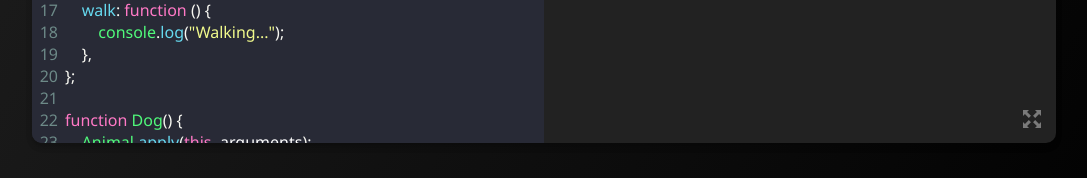
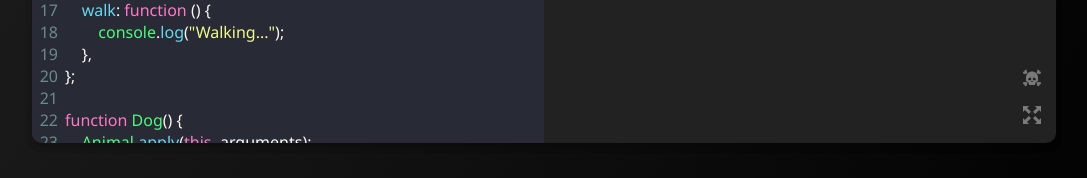
Before and after one commit to emiliodominguez/js-exercises-app, a React (Create React App) app: page / in a window 1280 px wide. Shown: the part 532-710 px from the top of the page, without its empty margins (96-1183 px from the left). Built offline with nearby package versions, Linux system fonts and the light colour scheme.

Commit message:
Added hard mode

```diff
--- /dev/null
+++ b/src/components/Actions/Actions.module.scss
@@ -0,0 +1,37 @@
+@import "../../styles/placeholders";
+@import "../../styles/colors";
+
+.editorActions {
+    position: absolute;
+    bottom: 15px;
+    right: 15px;
+
+    display: flex;
+    flex-direction: column;
+    align-items: flex-end;
+    justify-content: flex-end;
+
+    button {
+        @extend %btn-reset;
+
+        &:hover {
+            svg {
+                opacity: 0.8;
+            }
+        }
+
+        + button {
+            margin-top: 15px;
+        }
+
+        svg {
+            width: 18px;
+            opacity: 0.4;
+            transition: opacity ease 250ms;
+
+            path {
+                fill: $contrast-color;
+            }
+        }
+    }
+}
--- /dev/null
+++ b/src/components/Actions/index.tsx
@@ -0,0 +1,33 @@
+import { icons } from "../../shared/icons";
+import styles from "./Actions.module.scss";
+
+interface ActionProps {
+    showRestoreButton: boolean;
+    fullScreenModeActive: boolean;
+    restoreExercise: () => void;
+    toggleHardMode: () => void;
+    toggleFullScreen: () => void;
+}
+
+export default function Actions(props: ActionProps): JSX.Element {
+    return (
+        <div className={styles.editorActions}>
+            {/* Restore exercise button */}
+            {props.showRestoreButton && (
+                <button title="Restore exercise" onClick={props.restoreExercise}>
+                    {icons.restore}
+                </button>
+            )}
+
+            {/* Difficulty button */}
+            <button className="difficulty-btn" title="Toggle hard difficulty" onClick={props.toggleHardMode}>
+                {icons.skull}
+            </button>
+
+            {/* Full screen button */}
+            <button title="Toggle full screen mode" onClick={props.toggleFullScreen}>
+                {props.fullScreenModeActive ? icons.shrink : icons.enlarge}
+            </button>
+        </div>
+    );
+}
--- a/src/components/Main/Main.module.scss
+++ b/src/components/Main/Main.module.scss
@@ -16,6 +16,30 @@
     @media #{$max-width-md} {
         justify-content: flex-start;
         padding: 25px;
+    }
+
+    &.hardMode {
+        &::after {
+            content: "";
+            position: fixed;
+            top: 0;
+            left: 0;
+            width: 100vw;
+            height: 100vh;
+            box-shadow: 0 0 40px rgba($error-red, 0.5) inset;
+            pointer-events: none;
+            animation: blink ease-in-out infinite 1s;
+        }
+
+        :global(.difficulty-btn) {
+            svg {
+                opacity: 1;
+
+                path {
+                    fill: $error-red;
+                }
+            }
+        }
     }
 }
 
@@ -150,37 +174,13 @@
     }
 }
 
-.editorActions {
-    position: absolute;
-    bottom: 15px;
-    right: 15px;
+@keyframes blink {
+    0%,
+    100% {
+        opacity: 0.75;
+    }
 
-    display: flex;
-    flex-direction: column;
-    align-items: flex-end;
-    justify-content: flex-end;
-
-    button {
-        @extend %btn-reset;
-
-        &:hover {
-            svg {
-                opacity: 0.8;
-            }
-        }
-
-        + button {
-            margin-top: 15px;
-        }
-
-        svg {
-            width: 18px;
-            opacity: 0.4;
-            transition: opacity ease 250ms;
-
-            path {
-                fill: $contrast-color;
-            }
-        }
+    50% {
+        opacity: 0.25;
     }
 }
--- a/src/components/Main/index.tsx
+++ b/src/components/Main/index.tsx
@@ -1,9 +1,10 @@
-import { useState, useEffect, useRef } from "react";
+import { useState, useEffect, useRef, useMemo } from "react";
 import exercises from "../../config/exercises.json";
 import useEventListener from "../../hooks/useEventListener";
 import LocalStorageService from "../../services/local-storage.service";
 import { areEqual, className, getRandomString } from "../../shared/helpers";
 import { icons } from "../../shared/icons";
+import Actions from "../Actions";
 import CodeEditor from "../CodeEditor";
 import ExerciseParser from "../ExerciseParser";
 import Header from "../Header";
@@ -15,7 +16,18 @@ interface LogMessages {
     error: string;
 }
 
-const count: number = exercises.length;
+interface Configuration {
+    currentIndex: number;
+    fullScreen: boolean;
+    hardMode: boolean;
+    hash: string;
+}
+
+interface Exercise {
+    code: string;
+    hard?: boolean;
+}
+
 const indexKey: string = "exercise_{{index}}";
 
 /**
@@ -30,20 +42,43 @@ function getKey(index: number): string {
 export default function Main(): JSX.Element {
     const localStorageService = useRef<LocalStorageService>(new LocalStorageService());
     const [logMessages, setLogMessages] = useState<LogMessages>({ logs: [], error: "" });
-    const [refreshHash, setRefreshHash] = useState<string>("");
-    const [fullScreenMode, setFullScreenMode] = useState<boolean>(false);
-    const [currentIndex, setCurrentIndex] = useState<number>(0);
-    const [currentExercise, setCurrentExercise] = useState<string>(
-        () => localStorageService.current.get(getKey(currentIndex)) ?? exercises[currentIndex].code
-    );
+    const [configuration, setConfiguration] = useState<Configuration>({ currentIndex: 0, fullScreen: false, hardMode: false, hash: "" });
+    const filteredExercises = useMemo<Exercise[]>(getFilterdExercises, [configuration.hardMode]);
+    const [currentExercise, setCurrentExercise] = useState<string>(() => getCurrentExercise(configuration.currentIndex));
+
+    /**
+     * Updates the configuration
+     * @param configuration The updated configuration
+     */
+    function updateConfiguration(configuration: Partial<Configuration>): void {
+        setConfiguration(prevConfiguration => ({ ...prevConfiguration, ...configuration }));
+    }
+
+    /**
+     * Gets the current exercise
+     * @param index The exercise index
+     * @returns The exercise string
+     */
+    function getCurrentExercise(index: number): string {
+        return localStorageService.current.get(getKey(index)) ?? filteredExercises[index].code;
+    }
+
+    /**
+     * Gets the filtered array of exercises by difficulty
+     * @returns The exercises array
+     */
+    function getFilterdExercises(): Exercise[] {
+        return exercises.filter(exercise => (configuration.hardMode ? exercise : !exercise.hard));
+    }
 
     /**
      * Goes to a specific index
      * @param index The index
      */
     function goToExercise(index: number): void {
-        localStorageService.current.set(getKey(currentIndex), currentExercise);
-        setCurrentExercise(localStorageService.current.get(getKey(index)) ?? exercises[index].code);
+        localStorageService.current.set(getKey(configuration.currentIndex), currentExercise);
+        updateConfiguration({ currentIndex: index });
+        setCurrentExercise(getCurrentExercise(index));
         clearLogMessages();
     }
 
@@ -51,22 +86,57 @@ export default function Main(): JSX.Element {
      * Goes to the previous exercise
      */
     function goToPreviousExercise(): void {
-        setCurrentIndex(prev => {
-            const index = prev === 0 ? count - 1 : prev - 1;
-            goToExercise(index);
-            return index;
-        });
+        const index = configuration.currentIndex === 0 ? filteredExercises.length - 1 : configuration.currentIndex - 1;
+        goToExercise(index);
     }
 
     /**
      * Goes to the next exercise
      */
     function goToNextExercise(): void {
-        setCurrentIndex(prev => {
-            const index = (prev + 1) % count;
-            goToExercise(index);
-            return index;
-        });
+        const index = (configuration.currentIndex + 1) % filteredExercises.length;
+        goToExercise(index);
+    }
+
+    /**
+     * Shows the output of the exercise on keydown
+     * @param e The event
+     */
+    function showOutputOnKeyDown(e: KeyboardEvent): void {
+        if (e.ctrlKey && e.key === "Enter") showOutput();
+    }
+
+    /**
+     * Toggles the hard mode and set the current index as 0
+     */
+    function toggleHardMode(): void {
+        localStorageService.current.clear();
+        updateConfiguration({ hardMode: !configuration.hardMode });
+        goToExercise(0);
+    }
+
+    /**
+     * Toggles the full screen mode
+     */
+    function toggleFullScreen(): void {
+        updateConfiguration({ fullScreen: !configuration.fullScreen });
+    }
+
+    /**
+     * Clears all log messages
+     */
+    function clearLogMessages(): void {
+        setLogMessages({ logs: [], error: "" });
+    }
+
+    /**
+     * Restore exercise to its initial state
+     */
+    function restoreExercise(): void {
+        clearLogMessages();
+        setCurrentExercise(filteredExercises[configuration.currentIndex].code);
+        updateConfiguration({ hash: getRandomString() });
+        localStorageService.current.remove(getKey(configuration.currentIndex));
     }
 
     /**
@@ -85,7 +155,7 @@ export default function Main(): JSX.Element {
                 const windowPropertiesDiff = modifiedWindow.filter(key => !originalWindow.includes(key));
 
                 windowPropertiesDiff.forEach(key => delete (window as { [key: string]: any })[key]);
-                localStorageService.current.set(getKey(currentIndex), currentExercise);
+                localStorageService.current.set(getKey(configuration.currentIndex), currentExercise);
             });
 
             // eslint-disable-next-line no-eval
@@ -95,31 +165,6 @@ export default function Main(): JSX.Element {
 
             if (!message.includes("eval")) setLogMessages(prev => ({ ...prev, error: `${name}: ${message}` }));
         }
-    }
-
-    /**
-     * Clears all log messages
-     */
-    function clearLogMessages(): void {
-        setLogMessages({ logs: [], error: "" });
-    }
-
-    /**
-     * Restore exercise to its initial state
-     */
-    function restoreExercise(): void {
-        clearLogMessages();
-        setCurrentExercise(exercises[currentIndex].code);
-        setRefreshHash(getRandomString());
-        localStorageService.current.remove(getKey(currentIndex));
-    }
-
-    /**
-     * Shows the output of the exercise on keydown
-     * @param e The event
-     */
-    function showOutputOnKeyDown(e: KeyboardEvent): void {
-        if (e.ctrlKey && e.key === "Enter") showOutput();
     }
 
     useEffect(() => {
@@ -138,15 +183,15 @@ export default function Main(): JSX.Element {
     useEventListener("keydown", showOutputOnKeyDown);
 
     return (
-        <main className={styles.main}>
+        <main {...className(styles.main, { [styles.hardMode]: configuration.hardMode })}>
             <ExerciseParser />
 
             <Header />
 
-            <section {...className(styles.controlGroup, { [styles.fullScreenMode]: fullScreenMode })}>
+            <section {...className(styles.controlGroup, { [styles.fullScreenMode]: configuration.fullScreen })}>
                 {/* Code editor */}
                 <CodeEditor
-                    key={`${refreshHash}_${getKey(currentIndex)}`}
+                    key={`${configuration.hash}_${getKey(configuration.currentIndex)}`}
                     code={currentExercise}
                     setCode={setCurrentExercise}
                     onMount={clearLogMessages}
@@ -166,21 +211,16 @@ export default function Main(): JSX.Element {
                     {icons.chevronFill}
                 </button>
 
-                <div className={styles.editorActions}>
-                    {/* Restore exercise button */}
-                    {!areEqual(currentExercise, exercises[currentIndex].code) && (
-                        <button title="Restore exercise" onClick={restoreExercise}>
-                            {icons.restore}
-                        </button>
-                    )}
-
-                    <button title="Toggle full screen mode" onClick={() => setFullScreenMode(!fullScreenMode)}>
-                        {fullScreenMode ? icons.shrink : icons.enlarge}
-                    </button>
-                </div>
+                <Actions
+                    showRestoreButton={!areEqual(currentExercise, exercises[configuration.currentIndex].code)}
+                    fullScreenModeActive={configuration.fullScreen}
+                    restoreExercise={restoreExercise}
+                    toggleHardMode={toggleHardMode}
+                    toggleFullScreen={toggleFullScreen}
+                />
             </section>
 
-            <Navigation current={currentIndex} previous={goToPreviousExercise} next={goToNextExercise} />
+            <Navigation current={configuration.currentIndex} previous={goToPreviousExercise} next={goToNextExercise} />
         </main>
     );
 }
--- a/src/shared/icons.tsx
+++ b/src/shared/icons.tsx
@@ -28,5 +28,12 @@ export const icons = {
         <svg xmlns="http://www.w3.org/2000/svg" viewBox="0 0 24 24">
             <path d="M16.586 19.414l-2.586 2.586v-8h8l-2.586 2.586 4.586 4.586-2.828 2.828-4.586-4.586zm-13.758-19.414l-2.828 2.828 4.586 4.586-2.586 2.586h8v-8l-2.586 2.586-4.586-4.586zm16.586 7.414l2.586 2.586h-8v-8l2.586 2.586 4.586-4.586 2.828 2.828-4.586 4.586zm-19.414 13.758l2.828 2.828 4.586-4.586 2.586 2.586v-8h-8l2.586 2.586-4.586 4.586z" />
         </svg>
+    ),
+    skull: (
+        <svg xmlns="http://www.w3.org/2000/svg" viewBox="0 0 865.251 865.25">
+            <path d="M802.926 627.625c-15.4 1-29 7.8-38.8 18.2l-40.601-35.7-89.399 67.9 57.1 50.2c-10.8 11.399-17 27.1-15.9 43.899 2.101 32.2 29.9 56.7 62.101 54.601 32.2-2.101 56.7-29.9 54.7-62.101-.601-8.8-3.101-17.1-7-24.3 7.8 3.1 16.399 4.6 25.399 4 32.2-2.1 56.7-29.9 54.601-62.1-2.102-32.198-29.901-56.698-62.201-54.599zM663.426 186.125c21.899 21.9 40.399 46.5 55.2 73.4l45.6-40.1c9.8 10.4 23.4 17.2 38.8 18.2 32.2 2.1 60-22.4 62.101-54.6 2.1-32.2-22.4-60-54.601-62.1-8.899-.6-17.6.9-25.399 4 4-7.3 6.5-15.5 7-24.3 2.1-32.2-22.4-60-54.7-62.1-32.2-2.1-60 22.4-62.101 54.6-1.1 16.9 5.101 32.5 15.9 43.9l-41.3 36.3c4.599 4.2 9.099 8.4 13.5 12.8z" />
+            <path d="M712.126 574.826c7.5-5.7 11.899-14.5 11.899-23.9v-134c0-48.199-11.7-93.6-32.399-133.7a294.714 294.714 0 0 0-68.101-86.6c-51.1-44.4-117.899-71.2-190.899-71.3-73 0-139.7 26.9-190.9 71.3-27.8 24.2-51.1 53.5-68.1 86.6-20.7 40-32.4 85.5-32.4 133.7v134c0 9.4 4.4 18.2 11.9 23.9l15.4 11.7 89.4 67.899 17.8 13.5v71.601c0 16.6 13.4 30 30 30h254c16.6 0 30-13.4 30-30v-71.7l17.8-13.5 89.4-67.9 15.2-11.6zm-450.7-37.5c-5.5 0-10.2-2.9-12.8-7.2-.5-.899-1-1.8-1.301-2.7-2.399-6.6.101-15.899 1.301-22.6 1.399-7.6 3.399-15.1 6.1-22.3 5.4-14.4 13.7-27.9 24.9-38.5 12.199-11.5 27.5-19.5 43.6-24.201 1.2-.4 2.5-.7 3.8-1 15.7-4.2 32.3-5.6 48.5-5 8 .3 14.4 6.9 14.4 15v93.6c0 2.101-.4 4-1.2 5.801-.4.899-.8 1.699-1.4 2.5-2.699 4-7.3 6.6-12.399 6.6H261.426zm160.099 83.799c0 4.4-3.6 8-8 8h-29.399c-6.4 0-10.2-7-6.7-12.399l29.399-45.101c4.301-6.7 14.7-3.6 14.7 4.4v45.1zm59.5 8h-29.399c-4.4 0-8-3.6-8-8v-45.1c0-8 10.399-11 14.699-4.4l29.4 45.101c3.501 5.3-.4 12.399-6.7 12.399zm136.901-101.799c-.3 1-.8 1.9-1.3 2.7-2.601 4.3-7.4 7.2-12.801 7.2h-113.5c-5.199 0-9.699-2.601-12.399-6.601-.5-.8-1-1.7-1.4-2.5-.8-1.8-1.2-3.8-1.2-5.8v-93.6c0-8 6.301-14.7 14.4-15 16.2-.601 32.8.8 48.5 5 1.3.3 2.5.699 3.8 1 16.101 4.699 31.4 12.7 43.601 24.2 11.3 10.601 19.5 24.101 24.899 38.5 2.7 7.2 4.7 14.7 6.101 22.301 1.198 6.699 3.599 16 1.299 22.6z" />
+            <path d="m141.625 610.125-40.6 35.7c-9.8-10.4-23.4-17.2-38.8-18.2-32.2-2.1-60 22.4-62.1 54.601-2.1 32.199 22.4 60 54.6 62.1 8.9.6 17.6-.9 25.4-4-4 7.3-6.5 15.5-7 24.3-2.1 32.2 22.4 60 54.7 62.101 32.2 2.1 60-22.4 62.1-54.601 1.1-16.899-5.1-32.5-15.9-43.899l57.1-50.2-89.5-67.902zM62.226 237.625c15.4-1 29-7.8 38.8-18.2l45.6 40.1c14.8-26.9 33.3-51.5 55.2-73.4 4.4-4.4 8.9-8.6 13.5-12.7l-41.3-36.3c10.8-11.4 17-27.1 15.9-43.9-2.1-32.2-29.9-56.7-62.1-54.6-32.2 2.1-56.7 29.9-54.7 62.1.6 8.8 3.1 17.1 7 24.3-7.8-3.1-16.4-4.6-25.4-4-32.2 2.1-56.7 29.9-54.6 62.1 1.999 32.1 29.8 56.6 62.1 54.5z" />
+        </svg>
     )
 };
--- a/src/styles/_placeholders.scss
+++ b/src/styles/_placeholders.scss
@@ -3,6 +3,7 @@
 %btn-reset {
     border: none;
     background-color: transparent;
+    user-select: none;
     cursor: pointer;
 }
 
```
Also changed, not shown: src/config/exercises.json (+12 -0 lines).
